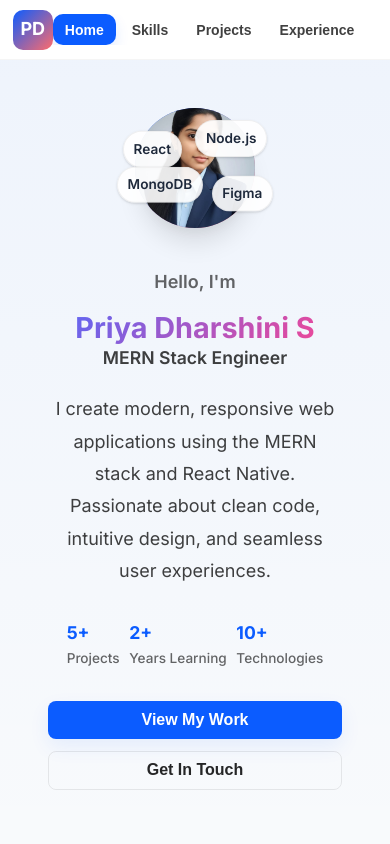
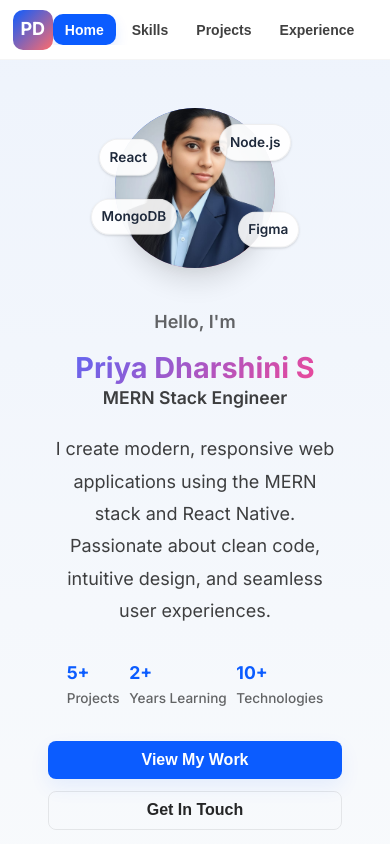
Before and after one commit to PRIYA0914/portfolio-website, a React (Create React App) app in the folder frontend/: page / in a window 390 px wide. Shown: the top 844 px of the page. Built offline with nearby package versions, Linux system fonts and the light colour scheme.

Commit message:
feat(ui): increase profile image sizes for better visibility

```diff
--- a/frontend/src/styles/about.css
+++ b/frontend/src/styles/about.css
@@ -77,7 +77,7 @@
 }
 
 .about-avatar {
-  --avatar-size: 180px;
+  --avatar-size: 240px;
   width: var(--avatar-size);
   height: var(--avatar-size);
   border-radius: 50%;
@@ -105,7 +105,7 @@
     gap: 1rem;
   }
   .about-avatar {
-    --avatar-size: 140px;
+    --avatar-size: 180px;
     font-size: 1.5rem;
   }
 }
--- a/frontend/src/styles/hero.css
+++ b/frontend/src/styles/hero.css
@@ -130,8 +130,8 @@
 }
 
 .hero-avatar {
-  width: 160px;
-  height: 160px;
+  width: 220px;
+  height: 220px;
   border-radius: 50%;
   display: flex;
   align-items: center;
@@ -180,7 +180,7 @@
   .hero-title {
     font-size: 1.8rem;
   }
-  .hero-avatar { width: 120px; height: 120px; }
+  .hero-avatar { width: 160px; height: 160px; }
   .hero-stats { flex-wrap: wrap; gap: 0.6rem; }
   .hero-actions { flex-direction: column; align-items: stretch; }
   .btn { width: 100%; }
```
